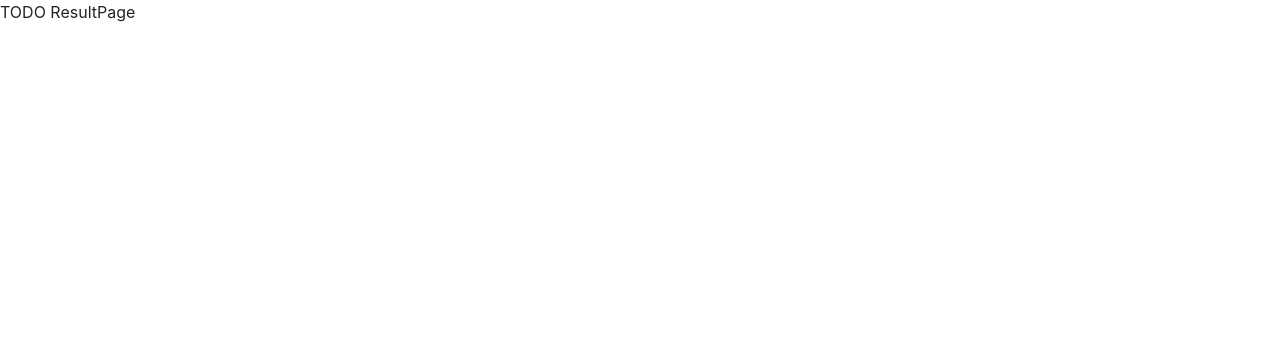
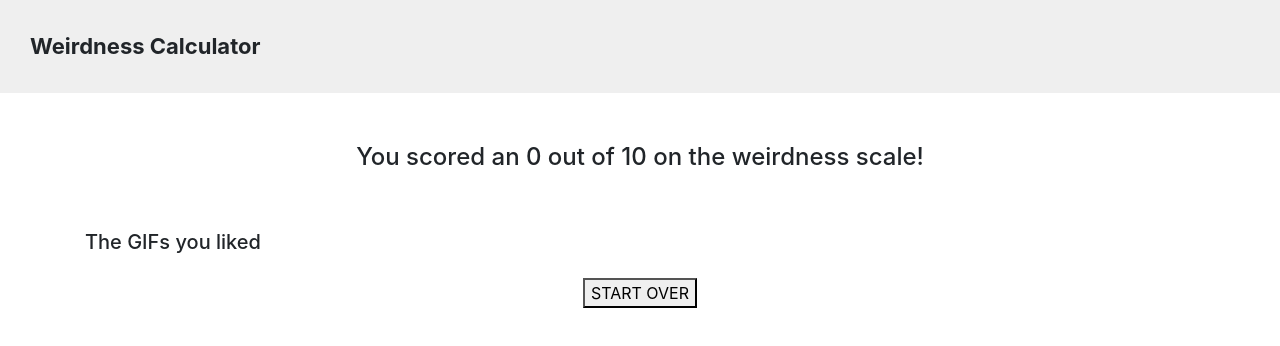
Before and after one commit to kwyoung11/weirdness_calculator, a React (Create React App) app: page /result in a window 1280 px wide. Shown: the top 346 px of the page. Built offline with nearby package versions, Linux system fonts and the light colour scheme.

Commit message:
adds ResultPage, adds cypress testing dev dependency

```diff
--- a/package.json
+++ b/package.json
@@ -33,5 +33,8 @@
       "last 1 firefox version",
       "last 1 safari version"
     ]
+  },
+  "devDependencies": {
+    "cypress": "^3.4.1"
   }
 }
--- a/src/App.css
+++ b/src/App.css
@@ -126,3 +126,15 @@ LikedGifs
 .LikedGifs__weirdness-button {
   text-align: center;
 }
+
+/********************
+ResultPage
+********************/
+.ResultPage h4 {
+  padding: 50px;
+  text-align: center;
+}
+
+.ResultPage__start-over {
+  text-align: center;
+}
--- a/src/components/ResultPage.js
+++ b/src/components/ResultPage.js
@@ -1,9 +1,30 @@
 import React from 'react';
 import { connect } from 'react-redux';
+import { Container } from 'reactstrap';
+
+import { GifList } from './GifList';
+import { Link } from 'react-router-dom';
+import { Header } from './Header';
 
 const ResultPage = (props) => {
+	console.log("IN RESULTPAGE", props.likedGifs);
+	const avg_weirdness = props.likedGifs.map(lg => lg.weirdness).reduce((a, b) => a + b, 0) / 5;
 	return (
-		<div> TODO ResultPage </div>
+		<React.Fragment>
+			<Header />
+			<Container className="ResultPage">
+				<h4> You scored an {avg_weirdness} out of 10 on the weirdness scale! </h4>
+				<h5> The GIFs you liked </h5>
+				<GifList gifs={props.likedGifs} />
+				<div className="ResultPage__start-over">
+					<Link to="/">
+						<button>
+							START OVER
+						</button>
+					</Link>
+				</div>
+			</Container>
+		</React.Fragment>
 	);
 }
 
```
Also changed, not shown: 1 other file (tests, documents, lock files or other folders).
